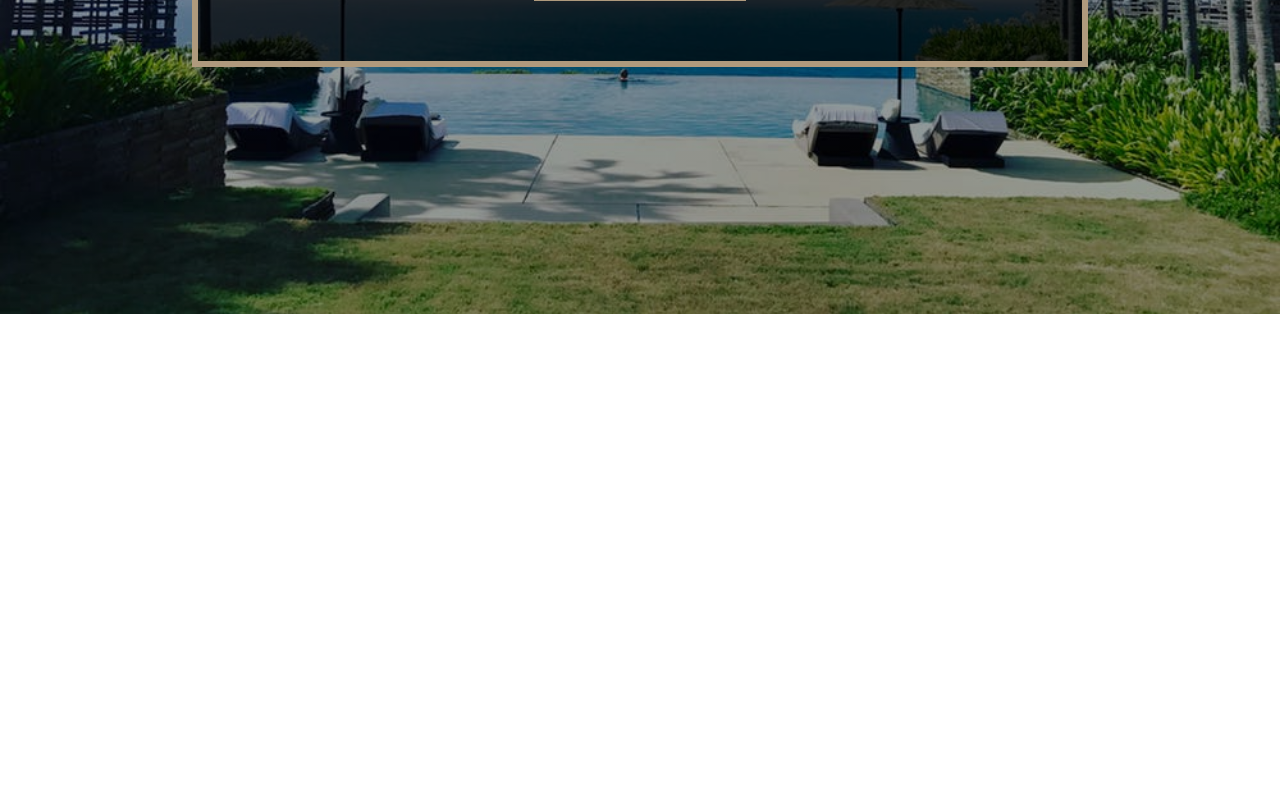
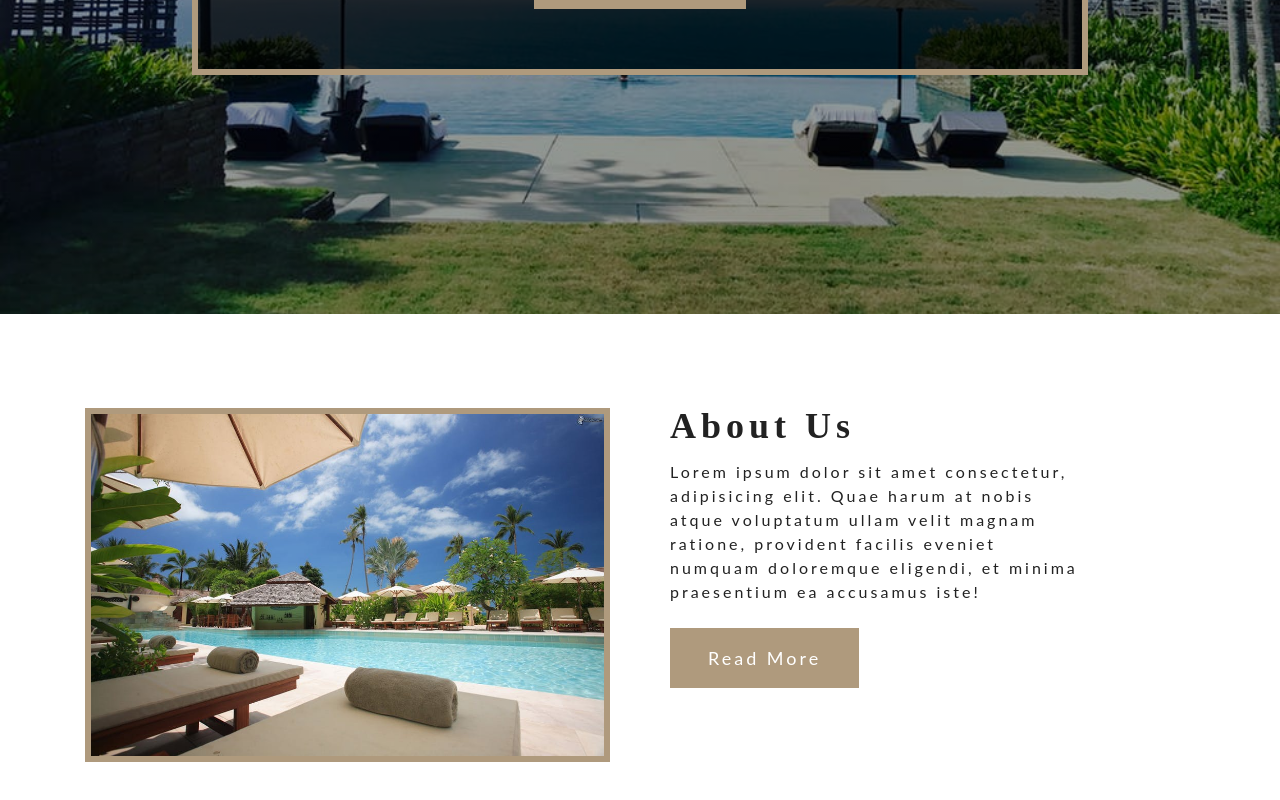
Before and after one commit to DeividasGr/styled-components-project, a React (Create React App) app: page / in a window 1280 px wide. Shown: the part 486-1286 px from the top of the page. Before the commit the page ends 800 px from the top, so only its background shows below. Built offline with nearby package versions, Linux system fonts and the light colour scheme.

Commit message:
about section completed

```diff
--- a/src/components/globals/Buttons.js
+++ b/src/components/globals/Buttons.js
@@ -5,6 +5,7 @@ import {
   setLetterSpacing,
   setBorder,
   setFont,
+  setTransition,
 } from '../../styles';
 
 export const PrimaryBtn = styled.button`
@@ -17,10 +18,15 @@ export const PrimaryBtn = styled.button`
   padding: ${setRem(17)} ${setRem(36)};
   ${setBorder({ color: setColor.primaryColor })};
   ${setLetterSpacing(3)};
+  ${setTransition()};
   &:hover {
     background-color: transparent;
     color: ${setColor.primaryColor};
   }
+  ${(props) =>
+    `margin:${props.top || 0} ${props.right || 0} ${props.bottom || 0} ${
+      props.left || 0
+    }`};
   text-decoration: none;
   cursor: pointer;
 `;
--- a/src/components/globals/GlobalStyles.js
+++ b/src/components/globals/GlobalStyles.js
@@ -45,7 +45,7 @@ const GlobalStyle = createGlobalStyle`
    }
    p {
       line-height: 1.5;
-      margin: 0 0 1.5 0 ;
+      margin: 0 0 1.5rem 0 ;
    }
 
 `;
--- /dev/null
+++ b/src/components/globals/Section.js
@@ -0,0 +1,9 @@
+import styled from 'styled-components';
+import { setRem, setColor } from '../../styles';
+
+const Section = styled.section`
+  padding: ${setRem(64)} 0;
+  background-color: ${(props) => props.color || setColor.mainWhite};
+`;
+
+export default Section;
--- /dev/null
+++ b/src/components/globals/Title.js
@@ -0,0 +1,14 @@
+import styled from 'styled-components';
+import { setRem, setFont, setLetterSpacing } from '../../styles';
+
+function Title({ className, title }) {
+  return <h3 className={className}>{title}</h3>;
+}
+
+export default styled(Title)`
+  font-size: ${setRem(36)};
+  text-transform: capitalize;
+  ${setLetterSpacing(5)};
+  ${setFont.slanted};
+  text-align: ${(props) => (props.center ? 'center' : 'left')};
+`;
--- /dev/null
+++ b/src/components/home/About.js
@@ -0,0 +1,72 @@
+import styled from 'styled-components';
+import Section from '../globals/Section';
+import Title from '../globals/Title';
+import aboutImg from '../../images/aboutBcg.jpeg';
+import {
+  setRem,
+  setBorder,
+  setColor,
+  setLetterSpacing,
+  media,
+} from '../../styles';
+import { PrimaryBtn } from '../globals/Buttons';
+
+function About() {
+  return (
+    <Section>
+      <AboutCenter>
+        <div className="about-img">
+          <img src={aboutImg} alt="about us" />
+        </div>
+        <div className="about-info">
+          <Title title="about us" />
+          <p>
+            Lorem ipsum dolor sit amet consectetur, adipisicing elit. Quae harum
+            at nobis atque voluptatum ullam velit magnam ratione, provident
+            facilis eveniet numquam doloremque eligendi, et minima praesentium
+            ea accusamus iste!
+          </p>
+          <PrimaryBtn>read more</PrimaryBtn>
+        </div>
+      </AboutCenter>
+    </Section>
+  );
+}
+
+const AboutCenter = styled.div`
+  .about-img,
+  .about-info {
+    padding: ${setRem(30)};
+  }
+  .about-img {
+    img {
+      width: 100%;
+      display: block;
+      ${setBorder({ width: setRem(6), color: setColor.primaryColor })}
+    }
+  }
+  .about-info {
+    p {
+      ${setLetterSpacing(3)};
+    }
+  }
+  width: 90vw;
+  margin: 0 auto;
+  ${media.desktop`
+    width: 100vw;
+    max-width: 1170px;
+    display: grid;
+    grid-template-columns:1fr 1fr;
+    grid-column-gap: ${setRem(32)}
+    .about-img {
+      align-self: center;
+    }
+    .about-info {
+      p {
+        width: 80%;
+      }
+    }
+  `}
+`;
+
+export default About;
--- a/src/components/home/Header.js
+++ b/src/components/home/Header.js
@@ -12,7 +12,7 @@ function Header() {
           title="beachwalk resort"
           text="Lorem ipsum dolor sit amet consectetur adipisicing elit. Aperiam quibusdam fugiat consectetur dignissimos non eius."
         >
-          {<PrimaryBtn>view details</PrimaryBtn>}
+          <PrimaryBtn top="1rem">view details</PrimaryBtn>
         </Banner>
       </Hero>
     </div>
--- a/src/pages/Home.js
+++ b/src/pages/Home.js
@@ -1,9 +1,11 @@
+import About from '../components/home/About';
 import Header from '../components/home/Header';
 
 function Home() {
   return (
     <>
       <Header />
+      <About />
     </>
   );
 }
--- a/src/styles.js
+++ b/src/styles.js
@@ -72,8 +72,15 @@ export const media = Object.keys(sizes).reduce((acc, label) => {
 //function for animation transitions
 export const setTransition = ({
   property = 'all',
-  time = '0.3s',
+  time = '0.4s',
   timing = 'ease-in-out',
 } = {}) => {
   return `transition:${property} ${time} ${timing}`;
 };
+
+//function for show setup on chosen elements
+export const setShadow = {
+  light: 'box-shadow: 3px 3px 5px 0px rgba(0,0,0,0.75)',
+  dark: 'box-shadow: 6px 6px 5px 0px rgba(0,0,0,0.75);',
+  darkest: 'box-shadow: 10px 10px 5px 0px rgba(0,0,0,0.75);',
+};
```
